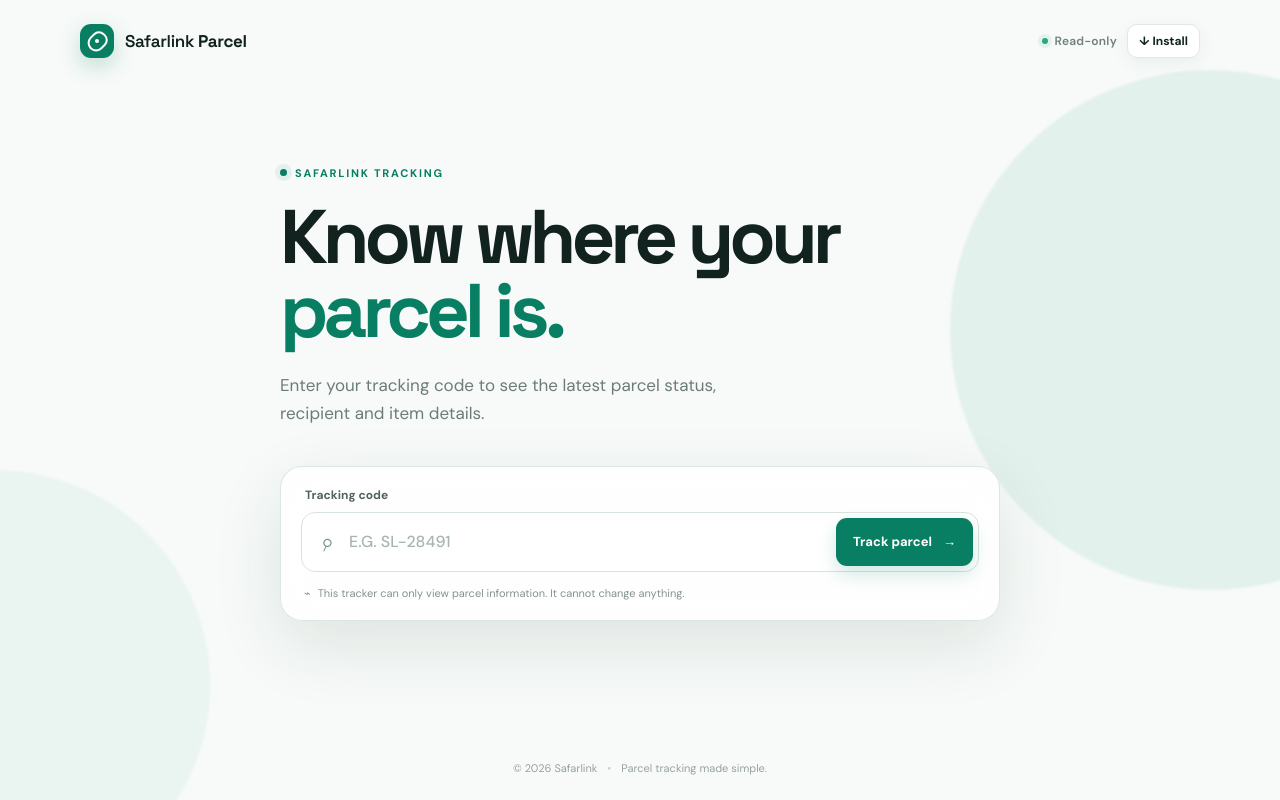
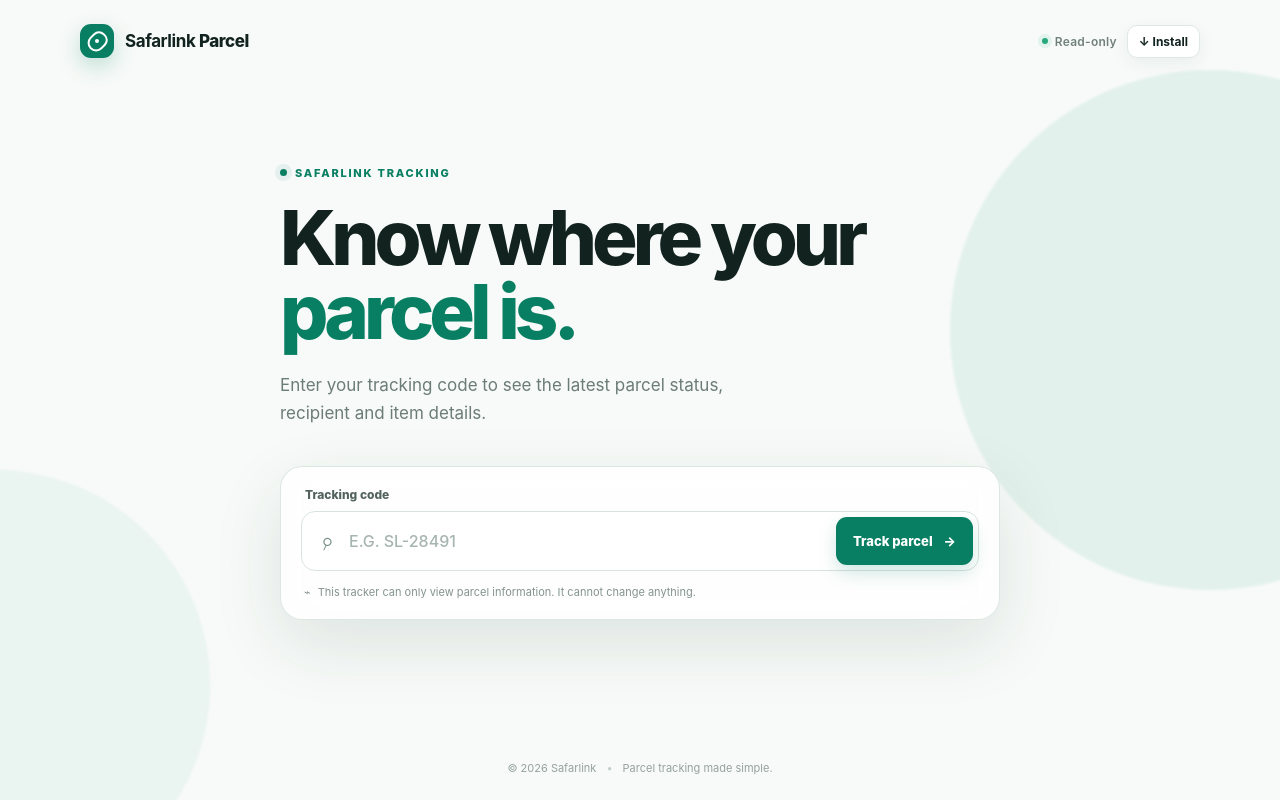
Before and after one commit to Raazimtech/empty1, a Next.js app: page / in a window 1280 px wide. Built offline with nearby package versions, Linux system fonts and the light colour scheme; no server answers.

Commit message:
Remove external font dependency for stronger CSP

```diff
--- a/app/globals.css
+++ b/app/globals.css
@@ -1,6 +1,4 @@
-@import url('https://fonts.googleapis.com/css2?family=DM+Sans:wght@400;500;600;700&family=Space+Grotesk:wght@500;600;700&display=swap');
-
-:root {
+ :root {
   --ink: #11221f;
   --muted: #6c7c78;
   --line: #dfe8e4;
@@ -14,7 +12,7 @@
 
 * { box-sizing: border-box; }
 html { min-height: 100%; scroll-behavior: smooth; }
-body { margin: 0; min-height: 100%; background: var(--paper); color: var(--ink); font-family: 'DM Sans', system-ui, sans-serif; }
+body { margin: 0; min-height: 100%; background: var(--paper); color: var(--ink); font-family: Inter, ui-sans-serif, system-ui, -apple-system, BlinkMacSystemFont, "Segoe UI", sans-serif; }
 button, input { font: inherit; }
 button { cursor: pointer; }
 
@@ -24,21 +22,21 @@ button { cursor: pointer; }
 .ambient-two { width: 430px; height: 430px; left: -220px; top: 470px; background: rgba(26, 153, 121, .055); }
 
 .topbar { width: min(1120px, calc(100% - 40px)); margin: 0 auto; padding: 24px 0; display: flex; align-items: center; justify-content: space-between; position: relative; z-index: 2; }
-.brand { display: inline-flex; align-items: center; gap: 11px; font-family: 'Space Grotesk', sans-serif; font-weight: 600; letter-spacing: -.02em; font-size: 17px; }
-.brand strong { font-weight: 700; }
+.brand { display: inline-flex; align-items: center; gap: 11px; font-weight: 650; letter-spacing: -.025em; font-size: 17px; }
+.brand strong { font-weight: 800; }
 .brand-mark { width: 34px; height: 34px; display: grid; place-items: center; border-radius: 11px; background: var(--green); box-shadow: 0 8px 22px rgba(8,127,98,.23); position: relative; }
 .brand-mark::before { content: ''; width: 13px; height: 17px; border: 2px solid white; border-radius: 9px 9px 10px 10px; transform: rotate(45deg); position: absolute; top: 7px; }
 .brand-mark span { width: 4px; height: 4px; border-radius: 50%; background: white; position: relative; z-index: 1; }
 .topbar-actions { display: flex; align-items: center; gap: 10px; }
 .read-only { display: inline-flex; align-items: center; gap: 7px; color: #71807c; font-size: 12px; font-weight: 600; letter-spacing: .02em; }
 .read-only i { width: 6px; height: 6px; border-radius: 50%; background: #29a77f; box-shadow: 0 0 0 4px rgba(41,167,127,.1); }
-.install-button { border: 1px solid var(--line); background: white; color: var(--ink); border-radius: 10px; padding: 8px 11px; font-size: 12px; font-weight: 700; box-shadow: 0 5px 18px rgba(16,55,46,.06); }
+.install-button { border: 1px solid var(--line); background: white; color: var(--ink); border-radius: 10px; padding: 8px 11px; font-size: 12px; font-weight: 700; box-shadow: 0 5px 18px rgba(16,55,46,.06); transition: .2s ease; }
 .install-button:hover { border-color: #b9cec7; transform: translateY(-1px); }
 
 .hero { width: min(720px, calc(100% - 40px)); margin: 0 auto; padding: 78px 0 60px; position: relative; z-index: 1; flex: 1; }
 .eyebrow { display: inline-flex; align-items: center; gap: 8px; color: var(--green); font-size: 11px; font-weight: 800; letter-spacing: .16em; margin-bottom: 20px; }
 .eyebrow-dot { width: 7px; height: 7px; background: var(--green); border-radius: 50%; box-shadow: 0 0 0 5px rgba(8,127,98,.08); }
-h1 { font-family: 'Space Grotesk', sans-serif; font-size: clamp(48px, 8vw, 76px); line-height: .98; letter-spacing: -.065em; margin: 0; max-width: 700px; }
+h1 { font-size: clamp(48px, 8vw, 76px); line-height: .98; letter-spacing: -.065em; margin: 0; max-width: 700px; font-weight: 800; }
 h1 em { color: var(--green); font-style: normal; }
 .hero-copy { color: var(--muted); max-width: 510px; font-size: 17px; line-height: 1.65; margin: 23px 0 38px; }
 
@@ -60,7 +58,7 @@ h1 em { color: var(--green); font-style: normal; }
 @keyframes rise { from { opacity: 0; transform: translateY(8px); } to { opacity: 1; transform: translateY(0); } }
 .result-head { display: flex; align-items: flex-start; justify-content: space-between; gap: 15px; padding: 24px 25px 20px; background: linear-gradient(180deg, #fbfdfc, #fff); border-bottom: 1px solid #edf2ef; }
 .result-label { margin: 0 0 5px; color: var(--green); font-size: 10px; font-weight: 900; letter-spacing: .15em; }
-.result-head h2 { margin: 0; font-family: 'Space Grotesk', sans-serif; font-size: 23px; letter-spacing: -.03em; }
+.result-head h2 { margin: 0; font-size: 23px; letter-spacing: -.03em; }
 .status-pill { display: inline-flex; align-items: center; gap: 7px; background: var(--green-soft); color: var(--green-dark); padding: 8px 10px; border-radius: 999px; font-size: 11px; font-weight: 800; white-space: nowrap; }
 .status-pill span { width: 6px; height: 6px; border-radius: 50%; background: #19a67d; }
 .details-grid { display: grid; grid-template-columns: 1fr 1fr; }
```
